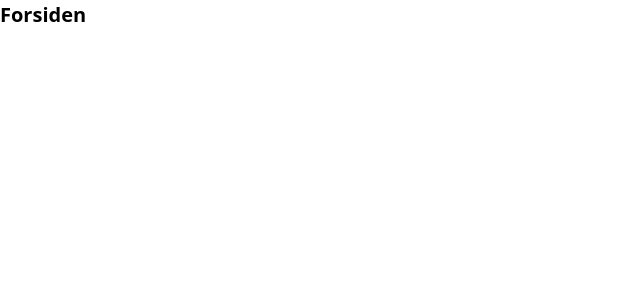
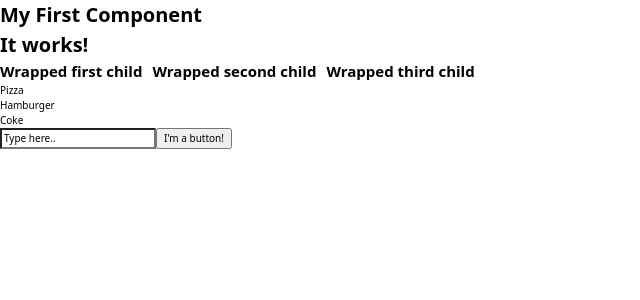
Before and after one commit to omrosand/Oppgaver_WEBAPP_2022, a Next.js app in the folder react-intro/: page / in a window 1280 px wide. Shown: the top 300 px of the page, without its empty margins (0-640 px from the left). Built offline with nearby package versions, Linux system fonts and the light colour scheme.

Commit message:
new assignments finished

```diff
--- /dev/null
+++ b/react-intro/components/Alert.tsx
@@ -0,0 +1,13 @@
+import { useState } from "react";
+
+export default function Alert({ handleClick, handleChange }: any) {
+  const [inputValue, setInputValue] = useState("Type here..");
+  return (
+    <form>
+      <input type="text" value={inputValue} onChange={handleChange} />
+      <button type="submit" onClick={handleClick}>
+        I&apos;m a button!
+      </button>
+    </form>
+  );
+}
--- /dev/null
+++ b/react-intro/components/Food.tsx
@@ -0,0 +1,11 @@
+export default function Food({ foodList }: any) {
+  return (
+    <ul>
+      <ul>
+        {foodList.map((meal: any) => (
+          <li key={meal}>{meal}</li>
+        ))}
+      </ul>
+    </ul>
+  );
+}
--- /dev/null
+++ b/react-intro/components/MyComponent.tsx
@@ -0,0 +1,5 @@
+import Title from "./Title";
+
+export default function MyComponent({ title }: any) {
+  return title ? <Title title={title} /> : <Title />;
+}
--- /dev/null
+++ b/react-intro/components/Title.tsx
@@ -0,0 +1,7 @@
+type TitleProps = {
+  title?: string;
+};
+
+export default function Title({ title }: TitleProps) {
+  return title ? <h1>{title}</h1> : <h1>My First Component</h1>;
+}
--- /dev/null
+++ b/react-intro/components/Wrapper.tsx
@@ -0,0 +1,3 @@
+export default function Wrapper({ children, styleClass }: any) {
+  return <section className={styleClass}>{children}</section>;
+}
--- a/react-intro/pages/_app.tsx
+++ b/react-intro/pages/_app.tsx
@@ -1,8 +1,42 @@
 import "../styles/globals.scss";
-import type { AppProps } from "next/app";
+import MyComponent from "../components/MyComponent";
+import Wrapper from "../components/Wrapper";
+import Title from "../components/Title";
+import Food from "../components/Food";
+import Alert from "../components/Alert";
 
-function MyApp({ Component, pageProps }: AppProps) {
-  return <Component {...pageProps} />;
+const food = ["Pizza", "Hamburger", "Coke"];
+
+function MyApp({ inputValue, setInputValue }: any) {
+  const handleClick = (e: any) => {
+    e.preventDefault();
+    const randomNumber = Math.floor(Math.random() * 10);
+    console.log(`Clicked! - ${randomNumber} - ${inputValue}`);
+  };
+
+  const handleChange = (e: React.ChangeEvent<HTMLInputElement>) => {
+    setInputValue(e.target.value);
+    console.log("Change", inputValue);
+  };
+
+  return (
+    <>
+      {/* Oppgave 1 */}
+      <MyComponent />
+      {/* Oppgave 2 + 3 */}
+      <MyComponent title="It works!" />
+      {/* Oppgave 4 + 5 */}
+      <Wrapper styleClass="flex">
+        <Title title="Wrapped first child" />
+        <Title title="Wrapped second child" />
+        <Title title="Wrapped third child" />
+      </Wrapper>
+      {/* Oppgave 6 + 7 */}
+      <Food foodList={food} />
+      {/* Oppgave 8 + 9 + 10 + 11*/}
+      <Alert handleClick={handleClick} handleChange={handleChange} />
+    </>
+  );
 }
 
 export default MyApp;
--- a/react-intro/styles/globals.scss
+++ b/react-intro/styles/globals.scss
@@ -150,3 +150,7 @@ input {
   -webkit-appearance: none;
   border-radius: 0;
 }
+.flex {
+  display: flex;
+  gap: 1em;
+}
```
Also changed, not shown: 2 other files (tests, documents, lock files or other folders).
